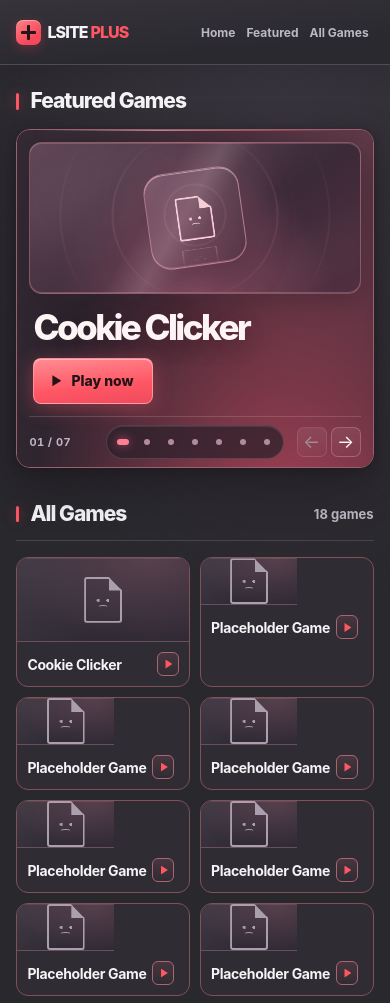
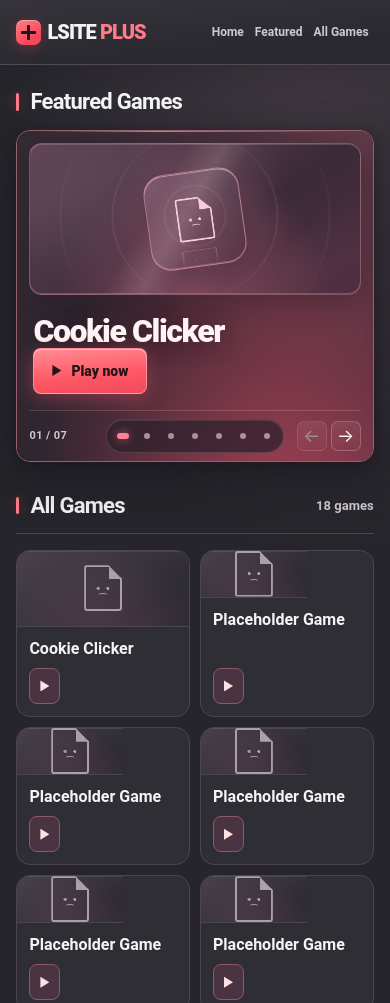
Before and after one commit to cheeseburgerer1/lsite-plus, a plain HTML site: page index.html in a window 390 px wide. Shown: the top 1003 px of the page. Drawn offline with Linux system fonts and the light colour scheme.

Commit message:
Refine arcade typography and card layout
Updated font family, colors, and layout styles for improved design consistency and responsiveness.

```diff
--- a/menu.css
+++ b/menu.css
@@ -1,12 +1,12 @@
 :root {
   color-scheme: dark;
-  font-family: Inter, system-ui, -apple-system, BlinkMacSystemFont, "Segoe UI", sans-serif;
+  font-family: Roboto, system-ui, -apple-system, BlinkMacSystemFont, "Segoe UI", sans-serif;
   color: #f4f3f5;
-  background: #29282d;
-  --panel: #302c33;
-  --line: #48434c;
-  --muted: #bdb7c2;
-  --red: #ff5664;
+  background: #25252b;
+  --panel: #302e35;
+  --line: #4b454f;
+  --muted: #d0c8d1;
+  --red: #ff7b87;
   --red-border: #82505a;
   --gutter: clamp(16px, 4.2vw, 68px);
 }
@@ -14,7 +14,7 @@
 *, *::before, *::after { box-sizing: border-box; }
 body {
   margin: 0;
-  background: radial-gradient(ellipse 88% 620px at 73% 0, #3a353e, transparent 100%), #29282d;
+  background: radial-gradient(ellipse 85% 550px at 82% 0, #413841, transparent), #25252b;
 }
 a { color: inherit; }
 button { font: inherit; }
@@ -28,7 +28,7 @@ button, a { -webkit-tap-highlight-color: transparent; }
   box-shadow: 0 7px 24px #19161c35;
 }
 .header-inner { min-height: 72px; display: flex; align-items: center; justify-content: space-between; gap: 16px; }
-.brand { display: inline-flex; align-items: center; gap: 11px; text-decoration: none; font-size: 20px; font-weight: 850; letter-spacing: -.055em; white-space: nowrap; }
+.brand { display: inline-flex; align-items: center; gap: 11px; text-decoration: none; font-size: 24px; font-weight: 800; letter-spacing: -.045em; white-space: nowrap; }
 .brand em { color: var(--red); font-style: normal; }
 .brand-mark { display: grid; place-items: center; width: 32px; aspect-ratio: 1; background: linear-gradient(145deg, #ff8086, #f5485a 72%); color: #241519; border-radius: 7px; box-shadow: inset 0 1px 0 #ffffff54, 0 3px 12px #ed425947; }
 .brand-mark::before, .brand-mark::after { content: ""; grid-area: 1 / 1; width: 15px; height: 3px; border-radius: 1px; background: currentColor; }
@@ -40,26 +40,43 @@ button, a { -webkit-tap-highlight-color: transparent; }
 main { padding-block: 36px 62px; }
 section { scroll-margin-top: 22px; }
 .section-heading { display: flex; align-items: center; justify-content: space-between; gap: 10px; margin-bottom: 16px; }
-.section-heading :is(h1, h2) { margin: 0; display: flex; align-items: center; gap: 11px; font-size: clamp(21px, 2.55vw, 33px); font-weight: 800; letter-spacing: -.047em; line-height: 1.08; }
+.section-heading :is(h1, h2) { margin: 0; display: flex; align-items: center; gap: 11px; font-size: clamp(22px, 2.4vw, 32px); font-weight: 750; letter-spacing: -.033em; line-height: 1.08; }
 .section-heading :is(h1, h2)::before { content: ""; width: 3px; height: .8em; background: var(--red); border-radius: 2px; box-shadow: 0 0 12px #ff4f6860; }
 #slide-count, .game-count { color: var(--muted); font-size: 13px; font-weight: 650; white-space: nowrap; }
 #slide-count { font-variant-numeric: tabular-nums; letter-spacing: .04em; }
-.game-card { display: flex; min-width: 0; position: relative; overflow: hidden; flex-direction: column; padding: 0; border: 1px solid var(--red-border); border-radius: 12px; background: var(--panel); color: inherit; cursor: pointer; text-align: left; text-decoration: none; transition: border-color .18s, background-color .18s, box-shadow .18s; }
-.game-card:hover, .game-card:focus-visible { border-color: var(--red); background-color: #412f39; box-shadow: 0 0 0 1px #ff566445, 0 8px 22px #17141c5c; }
+.game-card { container-type: inline-size; display: flex; min-width: 0; position: relative; overflow: hidden; flex-direction: column; padding: 0; border: 1px solid var(--line); border-radius: 14px; background: var(--panel); color: inherit; cursor: pointer; text-align: left; text-decoration: none; transition: border-color .18s, background-color .18s, box-shadow .18s; }
+.game-card:hover, .game-card:focus-visible { border-color: var(--red); background-color: #39313b; box-shadow: 0 8px 22px #17141c66; }
 .game-card:focus-visible { outline-offset: -4px; }
 .preview {
   display: grid;
   place-items: center;
-  background: radial-gradient(ellipse at 78% 0, #57404d, transparent 76%), linear-gradient(145deg, #423b45, #2e2933 68%);
+  background: radial-gradient(ellipse at 50% 120%, #84536355, transparent 73%), linear-gradient(145deg, #49414d, #302c36 73%);
   box-shadow: inset 0 1px 0 #ffffff16;
 }
 .missing-icon { --icon: #aaa0ad; position: relative; display: block; width: 38px; height: 46px; color: var(--icon); clip-path: polygon(0 0, 64% 0, 100% 30%, 100% 100%, 0 100%); border: 2px solid currentColor; border-radius: 3px; }
 .missing-icon::before { content: ""; position: absolute; top: -2px; right: -2px; width: 39%; height: 33%; background: currentColor; clip-path: polygon(0 0, 100% 100%, 0 100%); }
 .missing-icon > span { position: absolute; left: 50%; top: 45%; width: 44%; height: 29%; transform: translateX(-50%); background: radial-gradient(circle at 18% 20%, currentColor 1.3px, transparent 1.7px), radial-gradient(circle at 82% 20%, currentColor 1.3px, transparent 1.7px); }
 .missing-icon > span::after { content: ""; position: absolute; bottom: 0; left: 19%; width: 62%; height: 40%; border-top: 1.5px solid currentColor; border-radius: 50% 50% 0 0; }
-.card-caption { display: flex; align-items: center; justify-content: space-between; gap: 10px; min-width: 0; padding: 13px 15px; }
-.card-title { font-size: clamp(14px, 1.5vw, 18px); font-weight: 750; letter-spacing: -.025em; }
-.card-action { display: inline-flex; align-items: center; justify-content: center; gap: 10px; flex: none; color: var(--red); }
+.card-caption { display: flex; flex: 1; align-items: center; justify-content: space-between; gap: 12px; min-width: 0; padding: 16px; }
+.card-copy { display: grid; min-width: 0; gap: 5px; }
+.card-title { font-size: clamp(16px, 1.55vw, 19px); font-weight: 700; line-height: 1.2; overflow-wrap: anywhere; }
+.card-description { color: var(--muted); font-size: 14px; line-height: 1.35; }
+.card-action {
+  display: inline-flex;
+  align-items: center;
+  justify-content: center;
+  gap: 7px;
+  flex: none;
+  min-height: 36px;
+  padding-inline: 10px;
+  border: 1px solid #8d5968;
+  border-radius: 8px;
+  background: #4b3442;
+  color: #ffe1e5;
+  font-size: 14px;
+  font-weight: 750;
+}
+.game-card:is(:hover, :focus-visible) .card-action { border-color: #ffafb7; background: #ffabb4; color: #2a1721; }
 .play-icon { width: 9px; height: 11px; background: currentColor; clip-path: polygon(0 0, 100% 50%, 0 100%); }
 
 .carousel {
@@ -117,7 +134,7 @@ section { scroll-margin-top: 22px; }
 
 .featured-card {
   --hero-light: #a54155;
-  min-height: clamp(330px, 33vw, 436px);
+  min-height: clamp(330px, 30vw, 415px);
   display: grid;
   grid-template-columns: minmax(0, 1fr) minmax(0, 1.12fr);
   align-items: center;
@@ -136,15 +153,16 @@ section { scroll-margin-top: 22px; }
 .featured-card:nth-child(3n) { --hero-light: #833c50; }
 .featured-copy { position: relative; z-index: 1; }
 .featured-title {
-  max-width: 10ch;
-  margin: 0 0 23px;
+  margin: 0;
   color: #fff4f5;
-  font-size: clamp(37px, 6vw, 83px);
-  font-weight: 850;
-  letter-spacing: -.073em;
-  line-height: .97;
+  font-size: clamp(38px, 5.1vw, 72px);
+  font-weight: 800;
+  letter-spacing: -.045em;
+  line-height: 1.02;
   text-shadow: 0 3px 24px #21121967;
 }
+
+.featured-description { margin: 12px 0 22px; color: #f0dbe2; font-size: clamp(15px, 1.5vw, 18px); line-height: 1.45; }
 
 .featured-play {
   display: inline-flex;
@@ -152,6 +170,7 @@ section { scroll-margin-top: 22px; }
   justify-content: center;
   gap: 10px;
   min-height: 46px;
+  min-width: 102px;
   padding: 0 18px;
   border: 1px solid #ffb1b6a0;
   border-radius: 8px;
@@ -245,12 +264,10 @@ section { scroll-margin-top: 22px; }
 .carousel-dot[aria-current="true"] { color: #ff8093; }
 .carousel-dot[aria-current="true"]::before { width: 15px; box-shadow: 0 0 10px #ff6c88a1; }
 
-#games { margin-top: 35px; }
+#games { margin-top: 32px; }
 #games .section-heading { padding-bottom: 15px; border-bottom: 1px solid var(--line); }
 .game-grid { display: grid; grid-template-columns: repeat(3, minmax(0, 1fr)); gap: clamp(10px, 1.55vw, 22px); }
-.game-grid .preview { aspect-ratio: 2.05; border-bottom: 1px solid #68515e; }
-.game-grid .card-action { display: grid; place-items: center; gap: 0; width: 30px; height: 30px; border: 1px solid #ab6472; border-radius: 6px; background: linear-gradient(#f8849e1c, transparent); }
-.game-grid .play-icon { margin-left: 2px; }
+.game-grid .preview { aspect-ratio: 2.25; border-bottom: 1px solid var(--line); }
 
 dialog { width: min(420px, 100% - 36px); padding: 0; border: 1px solid var(--red-border); border-radius: 10px; background: #1b171c; color: #fff; box-shadow: 0 18px 65px #000a; }
 dialog::backdrop { background: #050507cc; }
@@ -258,6 +275,11 @@ dialog::backdrop { background: #050507cc; }
 .dialog-content h2 { margin: 0; font-size: 25px; letter-spacing: -.035em; }
 .dialog-content p { margin: 10px 0 24px; color: var(--muted); }
 .dialog-button { padding: 10px 14px; border: 0; border-radius: 6px; background: var(--red); color: #161013; font-weight: 750; cursor: pointer; }
+
+@container (max-width: 235px) {
+  .card-caption { flex-direction: column; align-items: stretch; gap: 10px; padding: 12px; }
+  .card-action { align-self: flex-start; margin-top: auto; }
+}
 
 @media (max-width: 720px) {
   .header-inner { min-height: 64px; }
@@ -282,19 +304,17 @@ dialog::backdrop { background: #050507cc; }
   }
   .featured-preview { grid-row: 1; min-height: 0; }
   .featured-copy { padding-inline: 4px; }
-  .featured-title { max-width: none; margin-bottom: 14px; font-size: clamp(30px, 9vw, 42px); }
+  .featured-title { font-size: clamp(32px, 8vw, 44px); }
+  .featured-description { margin: 6px 0 14px; }
   .preview-glass .missing-icon { transform: scale(.95); }
   .preview-glass .icon-reflection { top: calc(50% + 19px); transform: translateX(-50%) scale(.95, -.5); }
 }
 
 @media (max-width: 470px) {
-  .brand { font-size: 16px; gap: 6px; }
+  .brand { font-size: 20px; gap: 6px; }
   .brand-mark { width: 25px; }
   .site-nav { gap: 1px; }
   .site-nav a { font-size: 12px; padding-inline: 5px; }
-  .game-grid .card-caption { padding: 10px; gap: 6px; }
-  .game-grid .card-action { width: 22px; height: 24px; }
-  .game-grid .play-icon { width: 7px; height: 9px; }
 }
 
 @media (max-width: 365px) {
```
